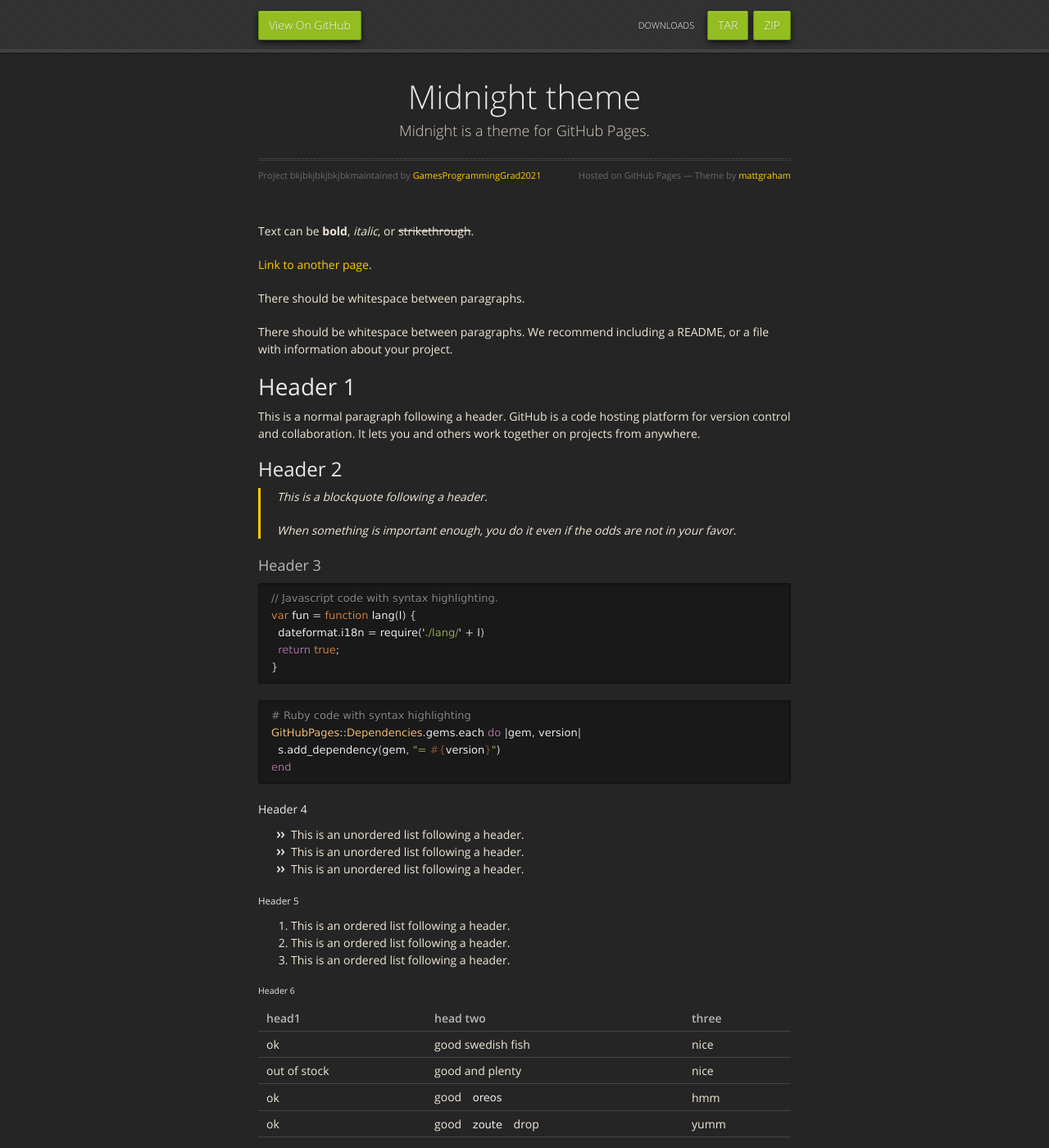
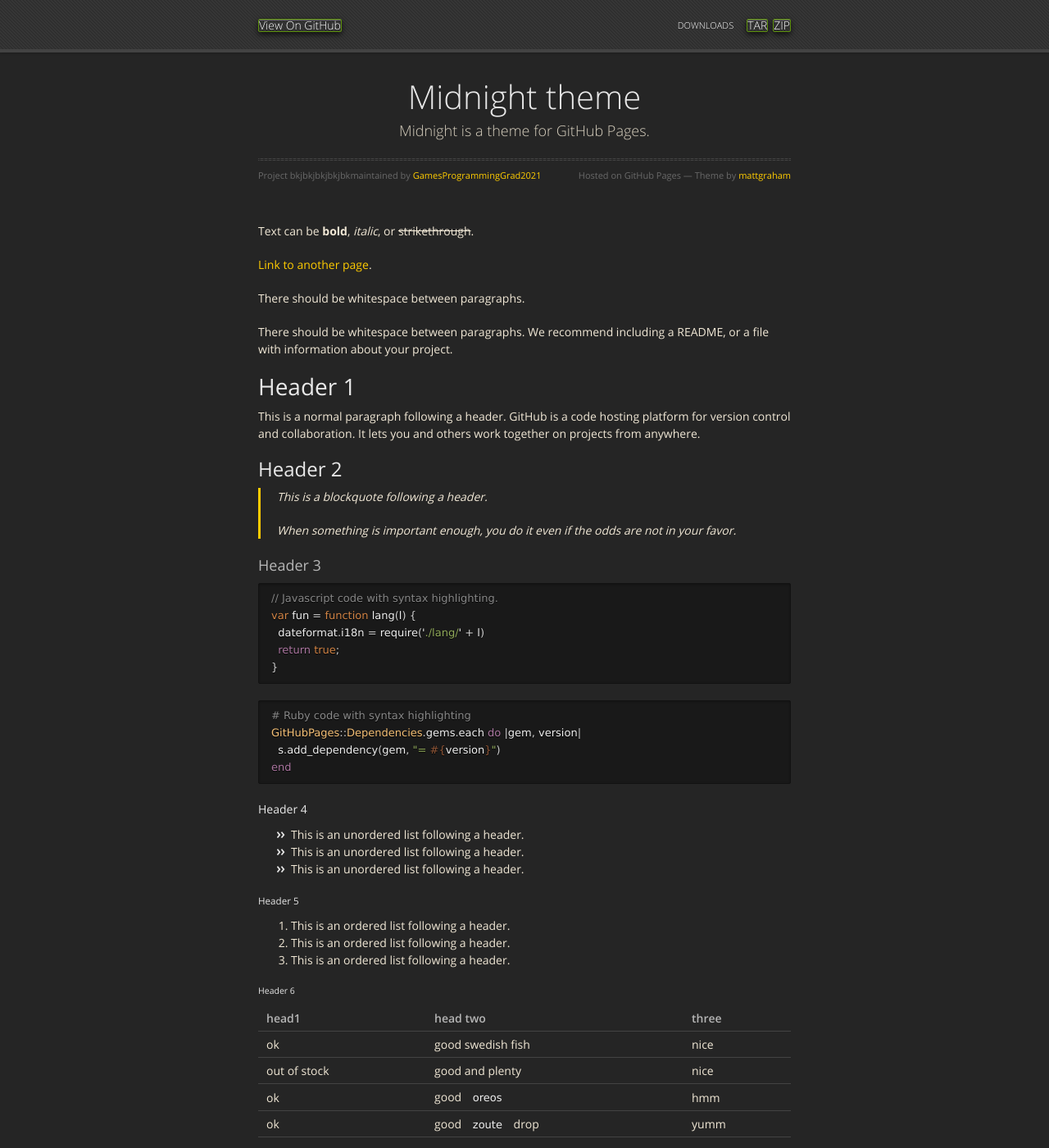
Before and after one commit to GamesProgrammingGrad2021/GamesProgrammingGrad2021.github.io, a Jekyll site: the page built from pages-themes-midnight-master/index.md, in a window 1280 px wide and 1400 px high. Shown: the whole window at 82% size. Built offline with Jekyll 4.4.1, drawn with Linux system fonts in a browser that asks for light colours; nearby versions of some CDN libraries.

Commit message:
Update jekyll-theme-midnight.scss

```diff
--- a/pages-themes-midnight-master/_sass/jekyll-theme-midnight.scss
+++ b/pages-themes-midnight-master/_sass/jekyll-theme-midnight.scss
@@ -185,12 +185,12 @@ dt {
       a {
         color: white;
         border: 1px solid #5d910b;
-        background: linear_gradient(#93bd20, #659e10);
+        background: transparent;
         border-radius: 2px;
         box-shadow: inset 0px 1px 0px rgba(255,255,255,.3), 0px 3px 7px rgba(0,0,0,.7);
 
-        background-color: #93bd20;
-        padding: 10px 12px;
+        background-color: #transparent;
+        padding: 0px 0px;
         margin-top: 6px;
         line-height:14px;
         font-size:14px;
```
